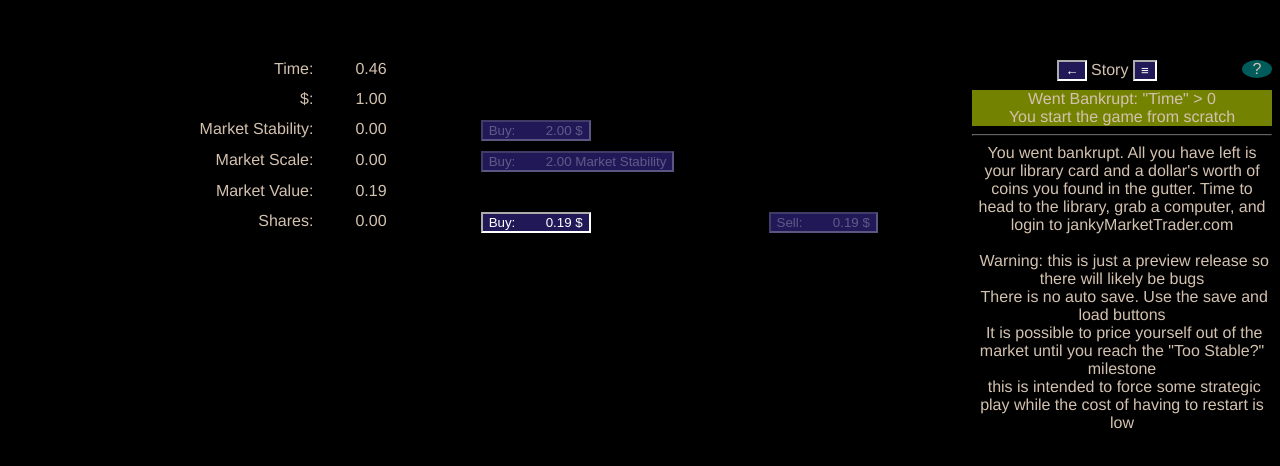
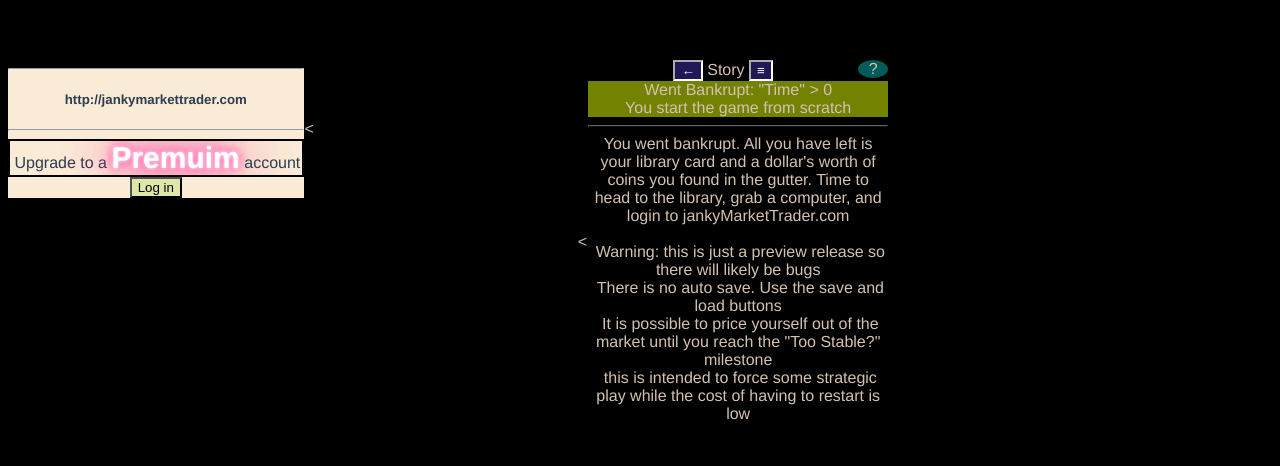
Before and after one commit to typeholes/mathole, a Vue app: page / in a window 1280 px wide. Shown: the top 466 px of the page. Built offline with nearby package versions, Linux system fonts and the light colour scheme.

Commit message:
Vsplitter component to make collapsible columns wip: janky website to prop up the plot

```diff
--- a/src/components/Game.vue
+++ b/src/components/Game.vue
@@ -1,14 +1,26 @@
 <script setup lang="ts">
 
+import Vsplitter from './Vsplitter.vue';
 import GameVarView from './GameVarView.vue';
+import JankyMarketTrader from './JankyMarketTrader.vue';
 import { GameState } from '../js/GameState';
+import { Globals } from './uiUtil';
+import { ref } from 'vue';
 
 const gameState = GameState.getInstance();
+
+const jankyCollapsed = ref (false);
 
 </script>
 
 <template>
   <div class="game">
+    <Vsplitter leftColSpec ="45%" rightColSpec="1fr" v-model:collapsed="jankyCollapsed">
+      <template #left>
+        <JankyMarketTrader></JankyMarketTrader>
+      </template>
+      <template #right>
+        <div v-if="Globals.freeAccount" class="varPane">
           <div class="mainVar">
             <GameVarView varName="t" forceVisible ></GameVarView>
             <GameVarView varName="money" forceVisible></GameVarView>
@@ -18,8 +30,9 @@ const gameState = GameState.getInstance();
               <GameVarView :varName="varName"></GameVarView>
             </div>
           </div>
-
-
+        </div>
+      </template>
+    </Vsplitter>
   </div>
 </template>
 
@@ -36,8 +49,13 @@ button.selected {
 }
 
 .game {
+  grid-column: 1;
+  grid-row: 2;
+}
+
+.varPane {
+  grid-column: 3;
   display: grid;
-  /* grid-template-columns: repeat(5, 1fr); */
   grid-auto-rows: minmax(20px, auto);
   grid-template-columns: repeat(5,minmax(content,1fr));
   gap: 10px;
@@ -60,4 +78,7 @@ button.selected {
 .graphDiv {
   grid-column: 1/5;
 }
+
+
+
 </style>
--- /dev/null
+++ b/src/components/JankyMarketTrader.vue
@@ -0,0 +1,117 @@
+<script setup lang="ts">
+import { reactive } from 'vue';
+import { Globals } from './uiUtil';
+
+  const state = reactive ({
+    loggedIn: false,
+  });
+
+  function shout() {
+    alert('JankyMarketTrader.com says\\nCould not process payment for user: Password123');
+  }
+
+  function getFreeAccount() : boolean {
+    return Globals.freeAccount;
+  }
+</script>
+
+<template>
+  <div class="jankyPane">
+  <hr>
+  <h5>http://jankymarkettrader.com</h5>
+  <hr>
+
+  <!-- intentionally broken marquee and type for premium -->
+  <div id="mqdiv">
+  <div id="mqdiv1">
+    &nbsp;Upgrade to a <b class="glow">Premuim</b> account now!!!!!!
+  </div>
+  <div id="mqdiv2">
+    &nbsp;Upgrade to a <b>Premuim</b> account now!!!!!!
+  </div>
+  </div>
+
+  <div v-if="!getFreeAccount()">
+    <button v-if="!state.loggedIn" @click="state.loggedIn=true">Log in</button>
+    <div v-if="state.loggedIn">
+      <div class="blink_me">Your account has been disabled due to automatic payments being declined</div>
+      <input type="text"><button @click="shout()">Update Credit Card</button>
+      <button @click="Globals.freeAccount=true">Switch to a free account now</button>
+    </div>
+  </div>
+  <div v-else>
+    freebee
+  </div>
+
+  </div>
+</template>
+
+<style scoped>
+#mqdiv{
+  border: 2px solid black;
+  overflow: hidden;
+  white-space: nowrap;
+}
+
+#mqdiv1 {
+  display: inline-block;
+  animation: marquee 10s linear infinite;
+}
+
+#mqdiv2 {
+  display: inline-block;
+  animation: marquee2 10s linear infinite;
+  animation-delay: 5s;
+}
+
+@keyframes marquee {
+  from {
+    transform: translateX(100%);
+  }
+  to {
+    transform: translateX(-100%);
+  }
+}
+
+@keyframes marquee2 {
+  from {
+    transform: translateX(0%);
+  }
+  to {
+    transform: translateX(-200%);
+  }
+}
+
+.jankyPane {
+  filter: invert(100%);
+  background-color: antiquewhite;
+}
+
+.blink_me {
+  animation: blinker 1s linear infinite;
+  color: red;
+}
+
+@keyframes blinker {
+  50% {
+    opacity: 0;
+  }
+}
+
+.glow {
+  font-size: 30px;
+  color: #fff;
+  text-align: center;
+  animation: glow 1s ease-in-out infinite alternate;
+}
+
+@keyframes glow {
+  from {
+    text-shadow: 0 0 1px #fff, 0 0 2px #fff, 0 0 2px #e60073, 0 0 2px #e60073, 0 0 2px #e60073, 0 0 2px #e60073, 0 0 2px #e60073;
+  }
+  to {
+    text-shadow: 0 0 4px #fff, 0 0 10px #ff4da6, 0 0 10px #ff4da6, 0 0 50px #ff4da6, 0 0 60px #ff4da6, 0 0 70px #ff4da6, 0 0 80px #ff4da6;
+  }
+}
+
+</style>
--- a/src/components/Mathole.vue
+++ b/src/components/Mathole.vue
@@ -1,11 +1,14 @@
 
 <script setup lang="ts">
+import VsplitterVue from './Vsplitter.vue';
 
+
+import Vsplitter from './Vsplitter.vue';
 import Game from './Game.vue';
 
 import { GameState } from '../js/GameState';
 
-import { onMounted } from 'vue';
+import { onMounted, ref } from 'vue';
 
 import { gameSetup } from "../js/MarketGame";
 
@@ -110,12 +113,18 @@ function doExport() {
 
 }
 
+const gameCollapsed = ref ( false );
 
 </script>
 
 <template>
   <div class="mathole">
-      <div class="topBar">
+    <Vsplitter right-col-spec="300px" v-model:collapsed="gameCollapsed">
+      <template #left>
+        <Game></Game>
+      </template>
+      <template #right>
+        <div class="sideTopbar">
           <button @click="gotoPriorMode()"> &#8592</button>
           {{ Globals.sidebarMode }}
           <button @click="setMode('Sidebars')"> &#8801</button>
@@ -129,9 +138,8 @@ function doExport() {
               <component :is="sidebarComponent()"></component>
             </keep-alive>
         </div>
-    <div class="mainPain">
-      <Game></Game>
-    </div>
+      </template>
+    </Vsplitter>
 
   </div>
 
@@ -146,30 +154,6 @@ span.error {
   color: #c70404
 }
 
-.mathole {
-  display: grid;
-  grid-template-columns: auto 300px;
-  gap: 10px;
-  grid-auto-rows: 20px auto;
-
-}
-
-.topbar {
-  grid-row: 1;
-  grid-column: 2;
-}
-
-.sidebar {
-grid-column: 2;
-grid-row: 2;
-}
-
-.mainPain {
-  grid-row: 1/2;
-  grid-column: 1;
-
-}
-
 .helpicon {
   border-radius: 100%;
   float: right;
--- /dev/null
+++ b/src/components/Vsplitter.vue
@@ -0,0 +1,82 @@
+<script setup lang="ts">
+import { processSlotOutlet } from '@vue/compiler-core';
+import { reactive } from 'vue';
+
+interface Props {
+    collapsed: boolean,
+    leftColSpec?: string,
+    rightColSpec?: string,
+}
+
+const props = withDefaults(defineProps<Props>(), {
+    collapsed: false,
+    leftColSpec: "45%",
+    rightColSpec: "45%"
+});
+
+const emit = defineEmits<{
+ (e: 'update:collapsed', value: boolean): void
+}>();
+
+type LeftRight = 'left';
+
+
+const theme = reactive({
+    color : 'rgb(255,255,255)',
+    left : { width: props.leftColSpec, collapsed: props.collapsed, label: '<' },
+});
+
+    function toggle(side: LeftRight) {
+        if ( props.collapsed ) {
+            theme[side].width = props.leftColSpec;
+            theme[side].label = '<';
+        } else {
+            theme[side].width = '0%';
+            theme[side].label = '>';
+        }
+        emit('update:collapsed', !props.collapsed);
+    }
+
+</script>
+
+<template>
+<div class="container">
+    <div class="vSplitter">
+       <div v-if="!props.collapsed" class="vLeft">
+           <slot name="left"></slot>
+       </div>
+       <div @click="toggle('left')" class="collapseLeft"> {{ theme['left'].label }} </div>
+       <div class="vRight">
+           <slot name="right"></slot>
+       </div>
+    </div>
+    </div>
+</template>
+
+<style scoped>
+ .vSplitter {
+   display: grid;
+   grid-template-columns: v-bind('theme["left"].width') min-content v-bind('props.rightColSpec');
+   grid-template-rows: 1fr min-content 1fr;
+   grid-gap: 1px;
+}
+
+.vSplitter > div {
+    background-color: v-bind('theme.color');
+}
+.vLeft   {
+  grid-column: 1;;
+  grid-row: 1/span 3;
+}
+
+.vRight {
+  grid-column:3;
+  grid-row: 1/span 3;
+}
+
+.collapseLeft {
+    grid-column: 2;
+    grid-row: 2;
+}
+
+</style>
--- a/src/components/uiUtil.ts
+++ b/src/components/uiUtil.ts
@@ -67,7 +67,8 @@ export const Globals = reactive({
     dependencies : [],
     dependents : [],
     sidebarMode : 'Story' as SidebarModesT,
-    helpKey: ""
+    helpKey: "",
+    freeAccount: false,
 });
 
 export type UiVar = UiVarFields;
```
Lines whose indentation alone changed are shown as unchanged.
